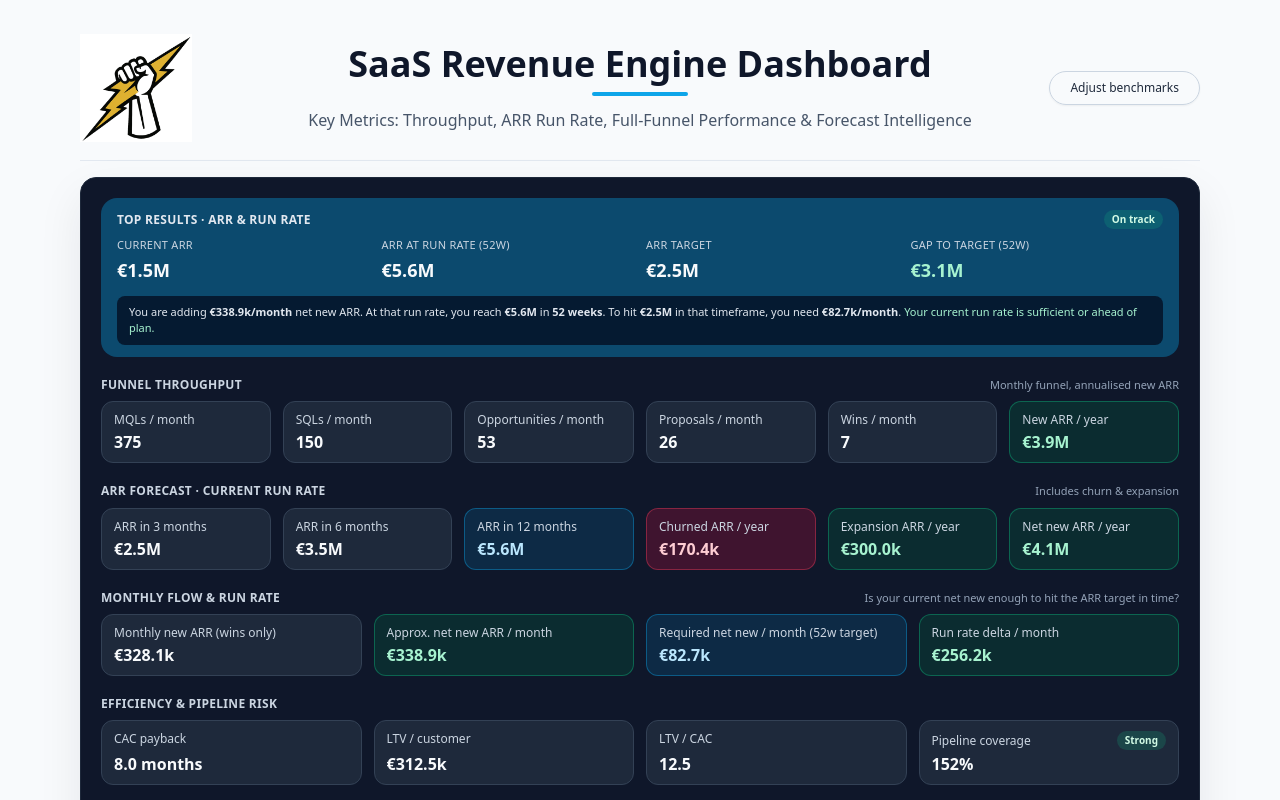
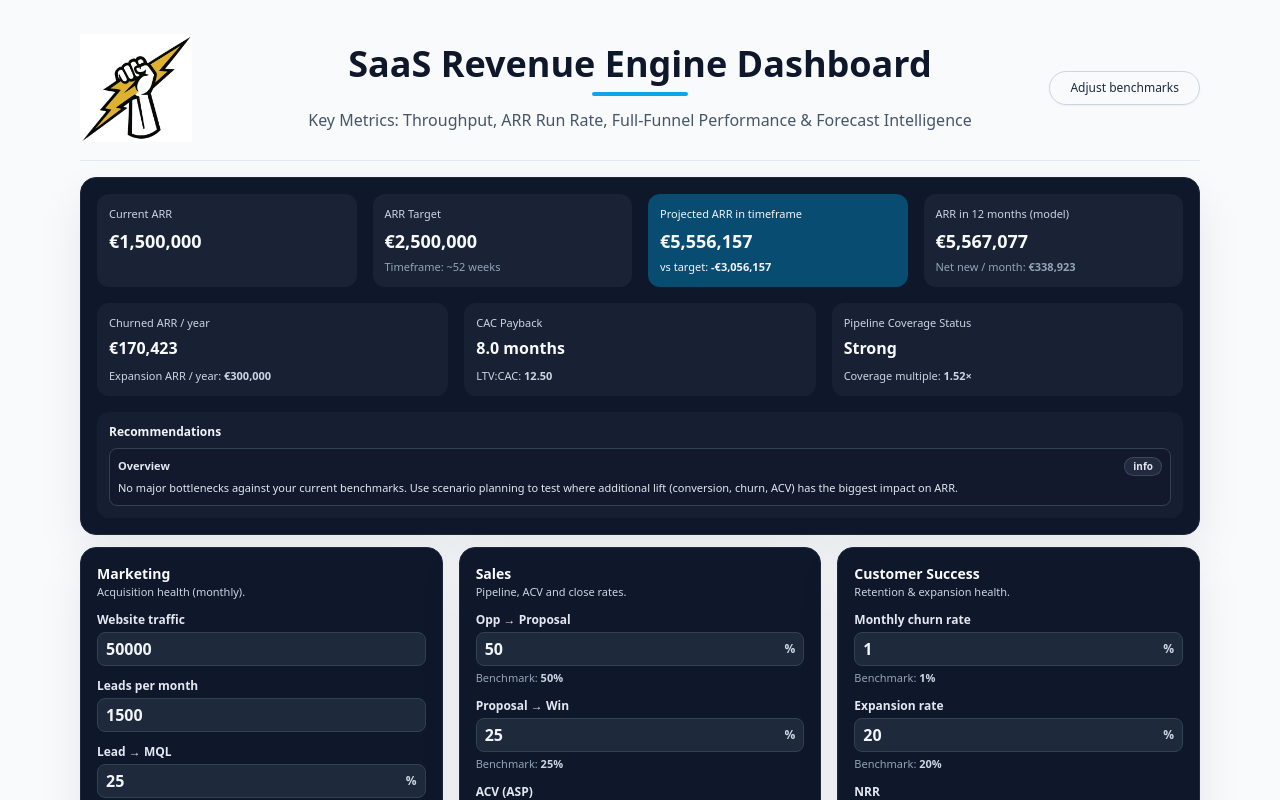
Before and after one commit to powerstephen/saas-throughput-calculator-, a Next.js app: page / in a window 1280 px wide. Shown: the top 800 px of the page. Built offline with nearby package versions, Linux system fonts and the light colour scheme.

Commit message:
Update ResultsPanel.tsx

```diff
--- a/components/ResultsPanel.tsx
+++ b/components/ResultsPanel.tsx
@@ -5,18 +5,14 @@ type Props = {
   currentArr: number;
   targetArr: number;
   timeframeWeeks: number;
+  currencySymbol: string;
 };
 
-function formatCurrency(value: number): string {
+function formatCurrencyFull(value: number, currencySymbol: string): string {
   if (!Number.isFinite(value)) return "-";
-  if (value >= 1_000_000) return `€${(value / 1_000_000).toFixed(1)}M`;
-  if (value >= 1_000) return `€${(value / 1_000).toFixed(1)}k`;
-  return `€${value.toFixed(0)}`;
-}
-
-function formatPct(value: number | null): string {
-  if (value === null || !Number.isFinite(value)) return "-";
-  return `${(value * 100).toFixed(0)}%`;
+  return `${currencySymbol}${value.toLocaleString("en-US", {
+    maximumFractionDigits: 0,
+  })}`;
 }
 
 export default function ResultsPanel({
@@ -24,407 +20,155 @@ export default function ResultsPanel({
   currentArr,
   targetArr,
   timeframeWeeks,
+  currencySymbol,
 }: Props) {
-  const { funnel, forecast, efficiency, recommendations } = result;
+  const { forecast, efficiency, recommendations } = result;
 
-  const netNewArrYear =
-    funnel.newArrAnnual +
-    forecast.expansionArrYear -
-    forecast.churnedArrYear;
+  const months = timeframeWeeks / 4.345; // rough conversion
 
-  const safeWeeks = timeframeWeeks > 0 ? timeframeWeeks : 1;
-  const monthsEquivalent = safeWeeks / 4.3;
+  const projectedArrInTimeframe =
+    currentArr + forecast.monthlyNetNewArr * months;
 
-  const arrAtTimeframe =
-    currentArr + forecast.monthlyNetNewArr * monthsEquivalent;
-
-  const gapAtTimeframe = arrAtTimeframe - targetArr;
-
-  const requiredMonthlyNetNewArr =
-    (targetArr - currentArr) / monthsEquivalent;
-
-  const runRateDelta =
-    forecast.monthlyNetNewArr - requiredMonthlyNetNewArr;
-
-  const onTrack =
-    arrAtTimeframe >= targetArr ||
-    forecast.monthlyNetNewArr >= requiredMonthlyNetNewArr;
-
-  let runRateTone: "success" | "warning" | "critical" = "warning";
-  if (onTrack) runRateTone = "success";
-  else if (
-    runRateDelta < 0 &&
-    Math.abs(runRateDelta) > Math.abs(requiredMonthlyNetNewArr) * 0.3
-  ) {
-    runRateTone = "critical";
-  }
-
-  let coverageTone: "neutral" | "success" | "warning" | "critical" =
-    "neutral";
-
-  if (efficiency.pipelineCoverageStatus === "strong") coverageTone = "success";
-  else if (efficiency.pipelineCoverageStatus === "ok") coverageTone = "warning";
-  else if (efficiency.pipelineCoverageStatus === "under") coverageTone = "critical";
+  const arrGap = targetArr - projectedArrInTimeframe;
 
   return (
-    <section className="space-y-5 rounded-2xl border border-slate-800 bg-slate-900 p-5 text-slate-50 shadow-soft">
-      {/* TOPLINE: ARR & RUN RATE */}
-      <div className="rounded-2xl bg-sky-900 px-4 py-3 text-slate-50">
-        <div className="mb-2 flex items-center justify-between gap-2">
-          <h2 className="text-xs font-semibold uppercase tracking-wide text-slate-200">
-            Top Results · ARR & Run Rate
-          </h2>
-          <span
-            className={`inline-flex items-center rounded-full px-2 py-0.5 text-[10px] font-semibold ${
-              runRateTone === "success"
-                ? "bg-emerald-500/20 text-emerald-100"
-                : runRateTone === "critical"
-                ? "bg-rose-500/20 text-rose-100"
-                : "bg-amber-400/20 text-amber-100"
-            }`}
-          >
-            {onTrack ? "On track" : "Behind target"}
-          </span>
-        </div>
-
-        <div className="grid gap-3 sm:grid-cols-4">
-          <HeroMetric
-            label="Current ARR"
-            value={formatCurrency(currentArr)}
-          />
-          <HeroMetric
-            label={`ARR at run rate (${safeWeeks}w)`}
-            value={formatCurrency(arrAtTimeframe)}
-          />
-          <HeroMetric
-            label="ARR target"
-            value={formatCurrency(targetArr)}
-          />
-          <HeroMetric
-            label={`Gap to target (${safeWeeks}w)`}
-            value={formatCurrency(gapAtTimeframe)}
-            accent={gapAtTimeframe >= 0 ? "green" : "red"}
-          />
-        </div>
-
-        <div className="mt-3 rounded-lg bg-slate-950/70 px-3 py-2 text-[11px] text-slate-200">
-          You are adding{" "}
-          <span className="font-semibold">
-            {formatCurrency(forecast.monthlyNetNewArr)}/month
-          </span>{" "}
-          net new ARR. At that run rate, you reach{" "}
-          <span className="font-semibold">
-            {formatCurrency(arrAtTimeframe)}
-          </span>{" "}
-          in{" "}
-          <span className="font-semibold">
-            {safeWeeks} weeks
-          </span>
-          . To hit{" "}
-          <span className="font-semibold">
-            {formatCurrency(targetArr)}
-          </span>{" "}
-          in that timeframe, you need{" "}
-          <span className="font-semibold">
-            {formatCurrency(requiredMonthlyNetNewArr)}/month
-          </span>
-          .{" "}
-          {onTrack ? (
-            <span className="text-emerald-200">
-              Your current run rate is sufficient or ahead of plan.
-            </span>
-          ) : (
-            <span className="text-amber-200">
-              Your current run rate is below what&apos;s needed to hit target in this timeframe.
-            </span>
-          )}
+    <section className="rounded-2xl border border-slate-800 bg-slate-900 p-4 text-slate-50 shadow-soft">
+      {/* TOP: ARR summary */}
+      <div className="grid gap-4 md:grid-cols-4">
+        <div className="rounded-xl bg-slate-800/70 p-3">
+          <div className="text-[11px] text-slate-300">Current ARR</div>
+          <div className="mt-1 text-lg font-bold">
+            {formatCurrencyFull(currentArr, currencySymbol)}
           </div>
         </div>
 
-      {/* FUNNEL THROUGHPUT */}
-      <div>
-        <div className="mb-2 flex items-center justify-between">
-          <h2 className="text-xs font-semibold uppercase tracking-wide text-slate-300">
-            Funnel Throughput
-          </h2>
-          <span className="text-[11px] text-slate-400">
-            Monthly funnel, annualised new ARR
-          </span>
+        <div className="rounded-xl bg-slate-800/70 p-3">
+          <div className="text-[11px] text-slate-300">ARR Target</div>
+          <div className="mt-1 text-lg font-bold">
+            {formatCurrencyFull(targetArr, currencySymbol)}
           </div>
-        <div className="grid gap-3 sm:grid-cols-3 lg:grid-cols-6">
-          <MetricTile label="MQLs / month" value={funnel.mqls.toFixed(0)} />
-          <MetricTile label="SQLs / month" value={funnel.sqls.toFixed(0)} />
-          <MetricTile
-            label="Opportunities / month"
-            value={funnel.opportunities.toFixed(0)}
-          />
-          <MetricTile
-            label="Proposals / month"
-            value={funnel.proposals.toFixed(0)}
-          />
-          <MetricTile label="Wins / month" value={funnel.wins.toFixed(0)} />
-          <MetricTile
-            label="New ARR / year"
-            value={formatCurrency(funnel.newArrAnnual)}
-            accent="green"
-          />
+          <div className="mt-1 text-[11px] text-slate-400">
+            Timeframe: ~{timeframeWeeks} weeks
           </div>
         </div>
 
-      {/* ARR FORECAST */}
-      <div>
-        <div className="mb-2 flex items-center justify-between">
-          <h2 className="text-xs font-semibold uppercase tracking-wide text-slate-300">
-            ARR Forecast · Current Run Rate
-          </h2>
-          <span className="text-[11px] text-slate-400">
-            Includes churn & expansion
+        <div className="rounded-xl bg-sky-800/80 p-3">
+          <div className="text-[11px] text-slate-100">
+            Projected ARR in timeframe
+          </div>
+          <div className="mt-1 text-lg font-bold">
+            {formatCurrencyFull(projectedArrInTimeframe, currencySymbol)}
+          </div>
+          <div className="mt-1 text-[11px] text-slate-100">
+            vs target:{" "}
+            <span className="font-semibold">
+              {arrGap >= 0 ? "+" : "-"}
+              {formatCurrencyFull(Math.abs(arrGap), currencySymbol)}
             </span>
-        </div>
-        <div className="grid gap-3 sm:grid-cols-3 lg:grid-cols-6">
-          <MetricTile
-            label="ARR in 3 months"
-            value={formatCurrency(forecast.projectedArr3m)}
-          />
-          <MetricTile
-            label="ARR in 6 months"
-            value={formatCurrency(forecast.projectedArr6m)}
-          />
-          <MetricTile
-            label="ARR in 12 months"
-            value={formatCurrency(forecast.projectedArr12m)}
-            accent="blue"
-          />
-          <MetricTile
-            label="Churned ARR / year"
-            value={formatCurrency(forecast.churnedArrYear)}
-            accent="red"
-          />
-          <MetricTile
-            label="Expansion ARR / year"
-            value={formatCurrency(forecast.expansionArrYear)}
-            accent="green"
-          />
-          <MetricTile
-            label="Net new ARR / year"
-            value={formatCurrency(netNewArrYear)}
-            accent={netNewArrYear >= 0 ? "green" : "red"}
-          />
           </div>
         </div>
 
-      {/* MONTHLY FLOW & RUN RATE */}
-      <div>
-        <div className="mb-2 flex items-center justify-between">
-          <h2 className="text-xs font-semibold uppercase tracking-wide text-slate-300">
-            Monthly Flow & Run Rate
-          </h2>
-          <span className="text-[11px] text-slate-400">
-            Is your current net new enough to hit the ARR target in time?
+        <div className="rounded-xl bg-slate-800/70 p-3">
+          <div className="text-[11px] text-slate-300">
+            ARR in 12 months (model)
+          </div>
+          <div className="mt-1 text-lg font-bold">
+            {formatCurrencyFull(forecast.projectedArr12m, currencySymbol)}
+          </div>
+          <div className="mt-1 text-[11px] text-slate-400">
+            Net new / month:{" "}
+            <span className="font-semibold">
+              {formatCurrencyFull(forecast.monthlyNetNewArr, currencySymbol)}
             </span>
           </div>
-        <div className="grid gap-3 sm:grid-cols-2 lg:grid-cols-4">
-          <MetricTile
-            label="Monthly new ARR (wins only)"
-            value={formatCurrency(forecast.monthlyNewArr)}
-          />
-          <MetricTile
-            label="Approx. net new ARR / month"
-            value={formatCurrency(forecast.monthlyNetNewArr)}
-            accent={forecast.monthlyNetNewArr >= 0 ? "green" : "red"}
-          />
-          <MetricTile
-            label={`Required net new / month (${safeWeeks}w target)`}
-            value={formatCurrency(requiredMonthlyNetNewArr)}
-            accent="blue"
-          />
-          <MetricTile
-            label="Run rate delta / month"
-            value={formatCurrency(runRateDelta)}
-            accent={runRateDelta >= 0 ? "green" : "red"}
-          />
         </div>
       </div>
 
-      {/* EFFICIENCY & PIPELINE RISK */}
-      <div>
-        <div className="mb-2 flex items-center justify-between">
-          <h2 className="text-xs font-semibold uppercase tracking-wide text-slate-300">
-            Efficiency & Pipeline Risk
-          </h2>
+      {/* SECOND ROW: churn / expansion / efficiency */}
+      <div className="mt-4 grid gap-4 md:grid-cols-3">
+        <div className="rounded-xl bg-slate-800/60 p-3">
+          <div className="text-[11px] text-slate-300">Churned ARR / year</div>
+          <div className="mt-1 text-base font-semibold">
+            {formatCurrencyFull(forecast.churnedArrYear, currencySymbol)}
           </div>
-        <div className="grid gap-3 sm:grid-cols-2 lg:grid-cols-4">
-          <MetricTile
-            label="CAC payback"
-            value={
-              efficiency.cacPaybackMonths
+          <div className="mt-2 text-[11px] text-slate-300">
+            Expansion ARR / year:{" "}
+            <span className="font-semibold">
+              {formatCurrencyFull(forecast.expansionArrYear, currencySymbol)}
+            </span>
+          </div>
+        </div>
+
+        <div className="rounded-xl bg-slate-800/60 p-3">
+          <div className="text-[11px] text-slate-300">CAC Payback</div>
+          <div className="mt-1 text-base font-semibold">
+            {efficiency.cacPaybackMonths
               ? `${efficiency.cacPaybackMonths.toFixed(1)} months`
-                : "-"
-            }
-          />
-          <MetricTile
-            label="LTV / customer"
-            value={efficiency.ltv ? formatCurrency(efficiency.ltv) : "-"}
-          />
-          <MetricTile
-            label="LTV / CAC"
-            value={efficiency.ltvToCac ? efficiency.ltvToCac.toFixed(1) : "-"}
-          />
-          <MetricTile
-            label="Pipeline coverage"
-            value={
-              efficiency.pipelineCoverageActual !== null
-                ? formatPct(efficiency.pipelineCoverageActual)
-                : "-"
-            }
-            rightBadge={
-              <span
-                className={`inline-flex items-center rounded-full px-2 py-0.5 text-[10px] font-semibold ${
-                  coverageTone === "success"
-                    ? "bg-emerald-500/20 text-emerald-100"
-                    : coverageTone === "warning"
-                    ? "bg-amber-500/20 text-amber-100"
-                    : coverageTone === "critical"
-                    ? "bg-rose-500/20 text-rose-100"
-                    : "bg-slate-500/30 text-slate-100"
-                }`}
-              >
-                {efficiency.pipelineCoverageStatus === "strong"
-                  ? "Strong"
-                  : efficiency.pipelineCoverageStatus === "ok"
-                  ? "OK"
-                  : "Under"}
+              : "—"}
+          </div>
+          <div className="mt-2 text-[11px] text-slate-300">
+            LTV:CAC:{" "}
+            <span className="font-semibold">
+              {efficiency.ltvToCac
+                ? efficiency.ltvToCac.toFixed(2)
+                : "—"}
             </span>
-            }
-          />
+          </div>
+        </div>
+
+        <div className="rounded-xl bg-slate-800/60 p-3">
+          <div className="text-[11px] text-slate-300">
+            Pipeline Coverage Status
+          </div>
+          <div className="mt-1 text-base font-semibold capitalize">
+            {efficiency.pipelineCoverageStatus}
+          </div>
+          <div className="mt-2 text-[11px] text-slate-300">
+            Coverage multiple:{" "}
+            <span className="font-semibold">
+              {efficiency.pipelineCoverageActual
+                ? `${efficiency.pipelineCoverageActual.toFixed(2)}×`
+                : "—"}
+            </span>
+          </div>
         </div>
       </div>
 
       {/* RECOMMENDATIONS */}
-      <div>
-        <div className="mb-2 flex items-center justify-between">
-          <h2 className="text-xs font-semibold uppercase tracking-wide text-slate-300">
+      <div className="mt-4 rounded-xl bg-slate-800/50 p-3">
+        <div className="mb-2 text-xs font-semibold text-slate-100">
           Recommendations
-          </h2>
         </div>
-        <div className="grid gap-2 lg:grid-cols-2">
-          {recommendations.map((rec, idx) => {
-            const borderColour =
-              rec.severity === "critical"
-                ? "border-rose-500/40 bg-rose-900/40"
-                : rec.severity === "warning"
-                ? "border-amber-500/40 bg-amber-900/40"
-                : "border-slate-700 bg-slate-800";
 
-            const badgeColour =
-              rec.severity === "critical"
-                ? "bg-rose-500/30 text-rose-100"
-                : rec.severity === "warning"
-                ? "bg-amber-500/30 text-amber-100"
-                : "bg-slate-500/30 text-slate-100";
-
-            const badgeLabel =
-              rec.severity === "critical"
-                ? "Priority"
-                : rec.severity === "warning"
-                ? "Attention"
-                : "Info";
-
-            return (
+        <div className="space-y-2">
+          {recommendations.map((rec, idx) => (
             <div
               key={idx}
-                className={`flex flex-col gap-1 rounded-xl border px-3 py-2.5 ${borderColour}`}
+              className="rounded-lg border border-slate-700 bg-slate-900/60 p-2"
             >
-                <div className="flex items-center justify-between gap-2">
-                  <span className="text-[11px] font-semibold text-slate-50">
+              <div className="flex items-center justify-between">
+                <span className="text-[11px] font-semibold text-slate-200">
                   {rec.area}
                 </span>
                 <span
-                    className={`inline-flex items-center rounded-full px-2 py-0.5 text-[10px] font-semibold ${badgeColour}`}
+                  className={`rounded-full px-2 py-[1px] text-[10px] font-semibold ${
+                    rec.severity === "critical"
+                      ? "bg-red-500/20 text-red-300 border border-red-500/40"
+                      : rec.severity === "warning"
+                      ? "bg-amber-500/20 text-amber-200 border border-amber-500/40"
+                      : "bg-slate-600/30 text-slate-200 border border-slate-500/40"
+                  }`}
                 >
-                    {badgeLabel}
+                  {rec.severity}
                 </span>
               </div>
-                <p className="text-[11px] text-slate-100">
+              <p className="mt-1 text-[11px] text-slate-200">
                 {rec.message}
               </p>
             </div>
-            );
-          })}
+          ))}
         </div>
       </div>
     </section>
   );
 }
-
-type MetricTileProps = {
-  label: string;
-  value: string;
-  accent?: "green" | "red" | "blue";
-  rightBadge?: React.ReactNode;
-};
-
-function MetricTile({
-  label,
-  value,
-  accent,
-  rightBadge,
-}: MetricTileProps) {
-  const accentClass =
-    accent === "green"
-      ? "border-emerald-500/40 bg-emerald-900/40"
-      : accent === "red"
-      ? "border-rose-500/40 bg-rose-900/40"
-      : accent === "blue"
-      ? "border-sky-500/40 bg-sky-900/40"
-      : "border-slate-700 bg-slate-800";
-
-  const valueColour =
-    accent === "green"
-      ? "text-emerald-200"
-      : accent === "red"
-      ? "text-rose-200"
-      : accent === "blue"
-      ? "text-sky-200"
-      : "text-slate-50";
-
-  return (
-    <div
-      className={`flex flex-col justify-between rounded-xl border px-3 py-2.5 ${accentClass}`}
-    >
-      <div className="mb-1 flex items-center justify-between gap-2">
-        <span className="text-xs font-medium text-slate-300">
-          {label}
-        </span>
-        {rightBadge}
-      </div>
-      <div className={`text-base font-semibold leading-tight ${valueColour}`}>
-        {value}
-      </div>
-    </div>
-  );
-}
-
-type HeroMetricProps = {
-  label: string;
-  value: string;
-  accent?: "green" | "red";
-};
-
-function HeroMetric({ label, value, accent }: HeroMetricProps) {
-  const valueColour =
-    accent === "green"
-      ? "text-emerald-200"
-      : accent === "red"
-      ? "text-rose-200"
-      : "text-slate-50";
-
-  return (
-    <div className="space-y-0.5">
-      <div className="text-[11px] font-medium uppercase tracking-wide text-slate-300">
-        {label}
-      </div>
-      <div className={`text-lg font-semibold ${valueColour}`}>{value}</div>
-    </div>
-  );
-}
```
Lines whose indentation alone changed are shown as unchanged.
